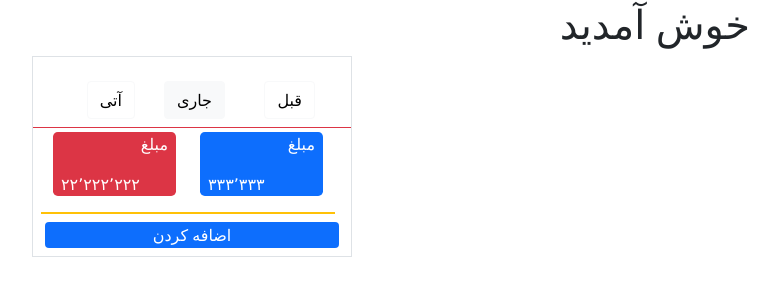
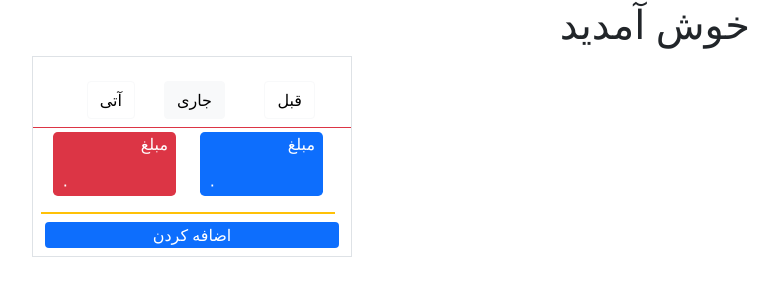
Before and after one commit to esmaeilmirzaee/nivo, a React (Vite) app in the folder front/: page / in a window 1280 px wide. Shown: the top 300 px of the page, without its empty margins (448-1226 px from the left). Built offline with nearby package versions, Linux system fonts and the light colour scheme; no server answers.

Commit message:
Display reports

```diff
--- a/front/src/App.tsx
+++ b/front/src/App.tsx
@@ -1,7 +1,7 @@
 import { useState } from 'react';
 import NewTransaction from './components/NewTransaction';
-import ReportItem from './components/ReportItem';
 import AllTransactions from './components/AllTransactions';
+import Reports from './components/Reports';
 
 export interface MonthType {
     amount: {
@@ -44,18 +44,9 @@ function App() {
                         </div>
                     ))}
                 </div>
-                <div className='container m-1 border-bottom border-warning border-2'>
-                    <div className='row'>
-                        {[
-                            { type: 'deposit', amount: 333333 },
-                            {
-                                type: 'withdraw',
-                                amount: 22222222,
-                            },
-                        ].map((item: MonthType, idx: number) => (
-                            <ReportItem key={idx} item={item} />
-                        ))}
-                    </div>
+
+                <div>
+                    <Reports />
                 </div>
 
                 <div className='d-grid my-2'>
--- a/front/src/components/AddTransaction.tsx
+++ b/front/src/components/AddTransaction.tsx
@@ -9,8 +9,6 @@ export default function AddTransaction({ onClose }) {
         amount: 0,
         type: '1',
     });
-
-    console.log(values);
 
     const handleSubmit = (e: React.FormEvent<HTMLButtonElement>) => {
         e.preventDefault();
--- a/front/src/components/ReportItem.tsx
+++ /dev/null
@@ -1,18 +0,0 @@
-import { MonthType } from '../App';
-
-export default function ({ item }: { item: MonthType }) {
-    return (
-        <div className='col m-0.5'>
-            <div
-                className={`${
-                    item?.type === 'deposit' ? 'bg-primary' : 'bg-danger'
-                } px-2 rounded rounded-3`}
-            >
-                <p className='text-white'>مبلغ</p>
-                <p className='text-white text-end'>
-                    {item?.amount?.toLocaleString('fa-IR')}
-                </p>
-            </div>
-        </div>
-    );
-}
--- /dev/null
+++ b/front/src/components/Reports.tsx
@@ -0,0 +1,44 @@
+import { useEffect, useState } from 'react';
+import { useSelector } from 'react-redux';
+import { Transaction } from '../state';
+export default function Reports() {
+    let [amount, setAmounts] = useState({ deposit: 0, withdraw: 0 });
+    const { transactions, loading } = useSelector((state) => state.transaction);
+
+    useEffect(() => {
+        let totalDeposit = 0,
+            totalWithdraw = 0;
+
+        transactions.forEach((t) => {
+            if (t.type) {
+                totalDeposit += t.amount;
+            } else {
+                totalWithdraw += t.amount;
+            }
+        });
+        setAmounts({ deposit: totalDeposit, withdraw: totalWithdraw });
+    }, [transactions]);
+
+    return (
+        <div className='container m-1 border-bottom border-warning border-2'>
+            <div className='row'>
+                {[{ type: true }, { type: false }].map((item, idx) => (
+                    <div className='col m-0.5' key={idx}>
+                        <div
+                            className={`${
+                                item.type ? 'bg-primary' : 'bg-danger'
+                            } px-2 rounded rounded-3`}
+                        >
+                            <p className='text-white'>مبلغ</p>
+                            <p className='text-white text-end'>
+                                {item.type
+                                    ? amount.deposit.toLocaleString('fa-IR')
+                                    : amount.withdraw.toLocaleString('fa-IR')}
+                            </p>
+                        </div>
+                    </div>
+                ))}
+            </div>
+        </div>
+    );
+}
```
